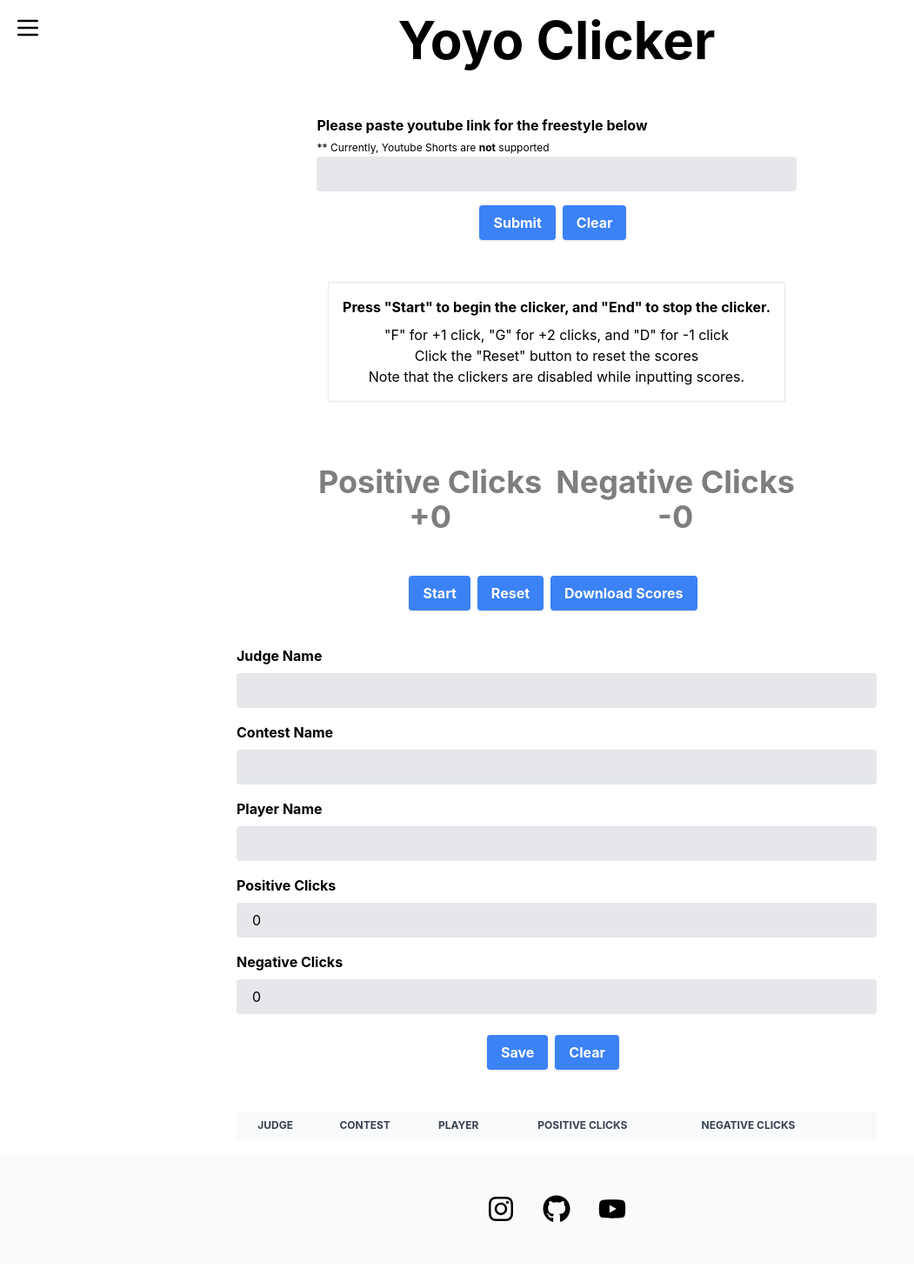
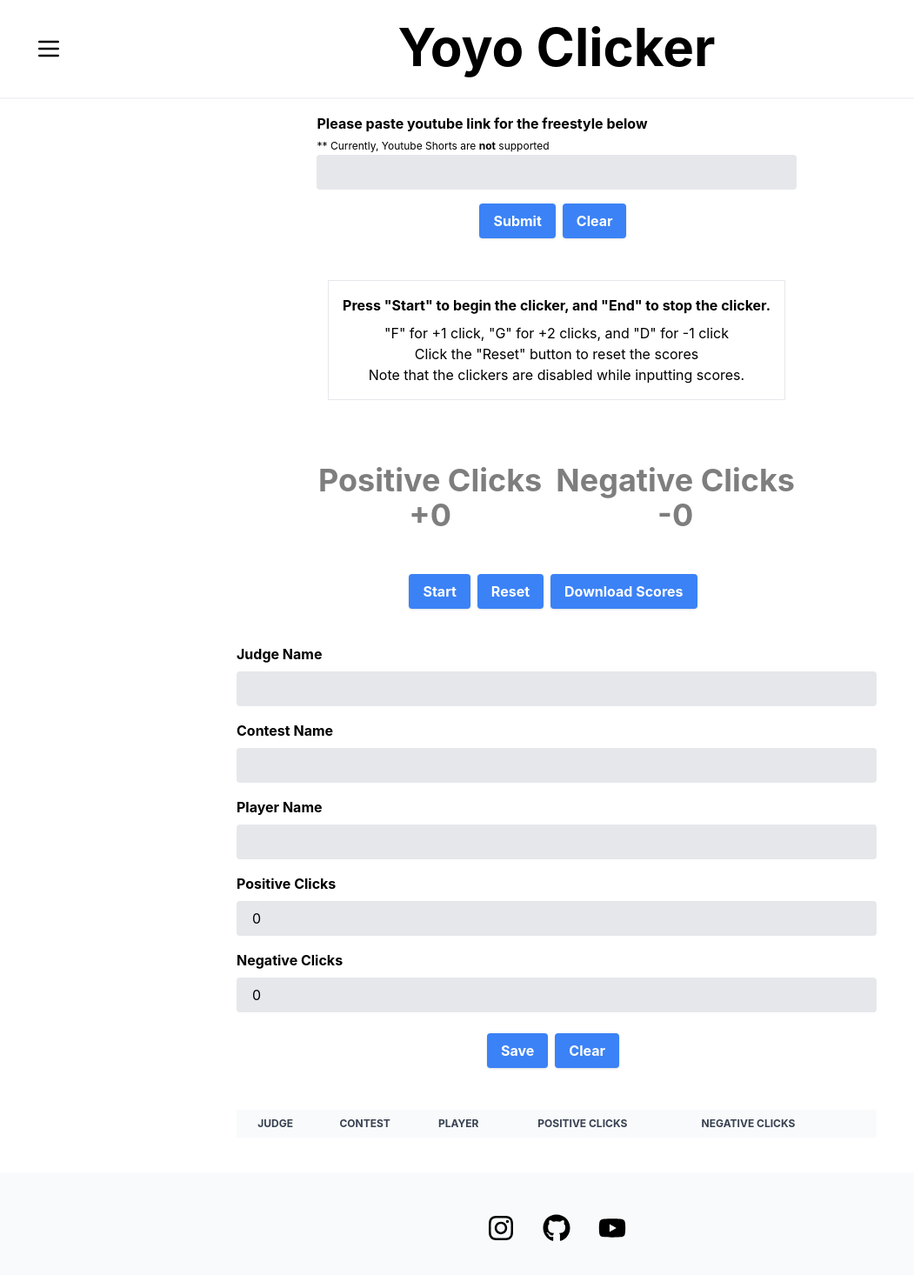
Before and after one commit to jyan500/react-yoyo-clicker, a React (Create React App) app: page / in a window 1280 px wide. Shown: the top 1466 px of the page at 87% size, without its empty margins (0-1051 px from the left). Built offline with nearby package versions, Linux system fonts and the light colour scheme.

Commit message:
redoing some of the styling and formatting of the top header

```diff
--- a/src/App.tsx
+++ b/src/App.tsx
@@ -7,14 +7,35 @@ import { SideBar } from "./components/shared/SideBar"
 import { SidePanel } from "./components/shared/SidePanel"
 import { Footer } from "./components/shared/Footer"
 import { Home } from "./components/pages/home/Home"
+import { FaGear } from "react-icons/fa6"
+import { styles } from "./assets/styles"
 
 const App = () => {
+	const [showSettings, setShowSettings] = useState(false)
+
+	const setShowSettingsPanel = (showSetting: boolean) => {
+		setShowSettings(showSetting)
+	}
+
 	return (
 		<div>
 			<Router>
-				<div className = "flex">
+				<div className = "flex flex-col">
+					<div className = "flex flex-row border-b-2 border-gray-100 p-6">
+						<div className = "w-64 flex items-center">
+							<HamburgerButton/>
+						</div>
+						<div className = "flex-1">
+							<div className = "flex justify-center items-center">
+								<p className = "font-bold text-6xl">Yoyo Clicker</p>
+							</div>
+						</div>
+						<div className = "w-64 flex justify-end p-4 items-center">
+							<button className = "flex justify-end" onClick={() => setShowSettings(!showSettings)}><FaGear className = {`${styles.icon}`}/></button>
+						</div>
+					</div>
+					<div className = "flex flex-row">
 						<div className = "w-64">
-						<HamburgerButton/>
 							<SideBar/>
 						</div>
 						<div className = "flex-1">
@@ -25,7 +46,8 @@ const App = () => {
 							</div>
 						</div>
 						<div className = "w-64">
-						<SidePanel/>
+							<SidePanel showSettings = {showSettings} setShowSettingsPanel={setShowSettingsPanel}/>
+						</div>
 					</div>
 				</div>
 				<Footer/>
--- a/src/components/pages/home/Home.tsx
+++ b/src/components/pages/home/Home.tsx
@@ -7,9 +7,6 @@ import { Clicker } from "../../clicker/Clicker"
 export const Home = () => {
 	return (
 		<div className = "flex flex-col justify-center items-center h-full">
-			<div className = "p-4 mb-6">
-				<h1 className = "font-bold text-6xl">Yoyo Clicker</h1>
-			</div>
 			<Clicker/>
 		</div>
 	)
--- a/src/components/shared/Footer.tsx
+++ b/src/components/shared/Footer.tsx
@@ -4,7 +4,7 @@ import { styles } from "../../assets/styles"
 
 export const Footer = () => {
 	return (
-		<div className = "flex justify-center items-center p-8 bg-gray-50">
+		<div className = "flex justify-center items-center p-8 mt-6 bg-gray-50">
 			<div className = "flex flex-row">
 				<a className = "p-4" href="https://www.instagram.com/jyan.yoyo/?hl=en"><FaInstagram className={styles.icon}/></a>
 				<a className = "p-4" href="https://www.github.com/jyan500/react-yoyo-clicker"><FaGithub className={styles.icon} /></a>
--- a/src/components/shared/SidePanel.tsx
+++ b/src/components/shared/SidePanel.tsx
@@ -11,10 +11,14 @@ type InitialStateTypeSubset = {
   [K in InputKeys]: initialStateType;
 };
 
-export const SidePanel = () => {
+type Props = {
+	showSettings: boolean
+	setShowSettingsPanel: (showSettings: boolean) => void
+}
+
+export const SidePanel = ({showSettings, setShowSettingsPanel: setShowSettings}: Props) => {
 	const clickerConfig = useAppSelector((state) => state.clickerConfig)
 	const dispatch = useAppDispatch()
-	const [showSettings, setShowSettings] = useState(false)
 	const [tempNumberMode, setTempNumberMode] = useState(clickerConfig.numberMode)
 	const [tempBorderMode, setTempBorderMode] = useState(clickerConfig.borderMode)
 	const [isKeyBindingError, setIsKeyBindingError] = useState(false)
@@ -45,7 +49,7 @@ export const SidePanel = () => {
 	}
 	return (
 		<div className = "flex flex-col p-4">
-			<button className = "flex justify-end" onClick={() => setShowSettings(!showSettings)}><FaGear className = {`${styles.icon}`}/></button>
+		{/*	<button className = "flex justify-end" onClick={() => setShowSettings(!showSettings)}><FaGear className = {`${styles.icon}`}/></button>*/}
 			<div className = {`mt-4 p-4 transition-opacity delay-50 duration-200 ease-in-out ${showSettings ? "opacity-100" : "opacity-0"} border`}>
 				<div className="flex flex-col mt-2 mb-2">
 				    <label className={`${styles.label}`}>Number Mode</label>
```
Lines whose indentation alone changed are shown as unchanged.
